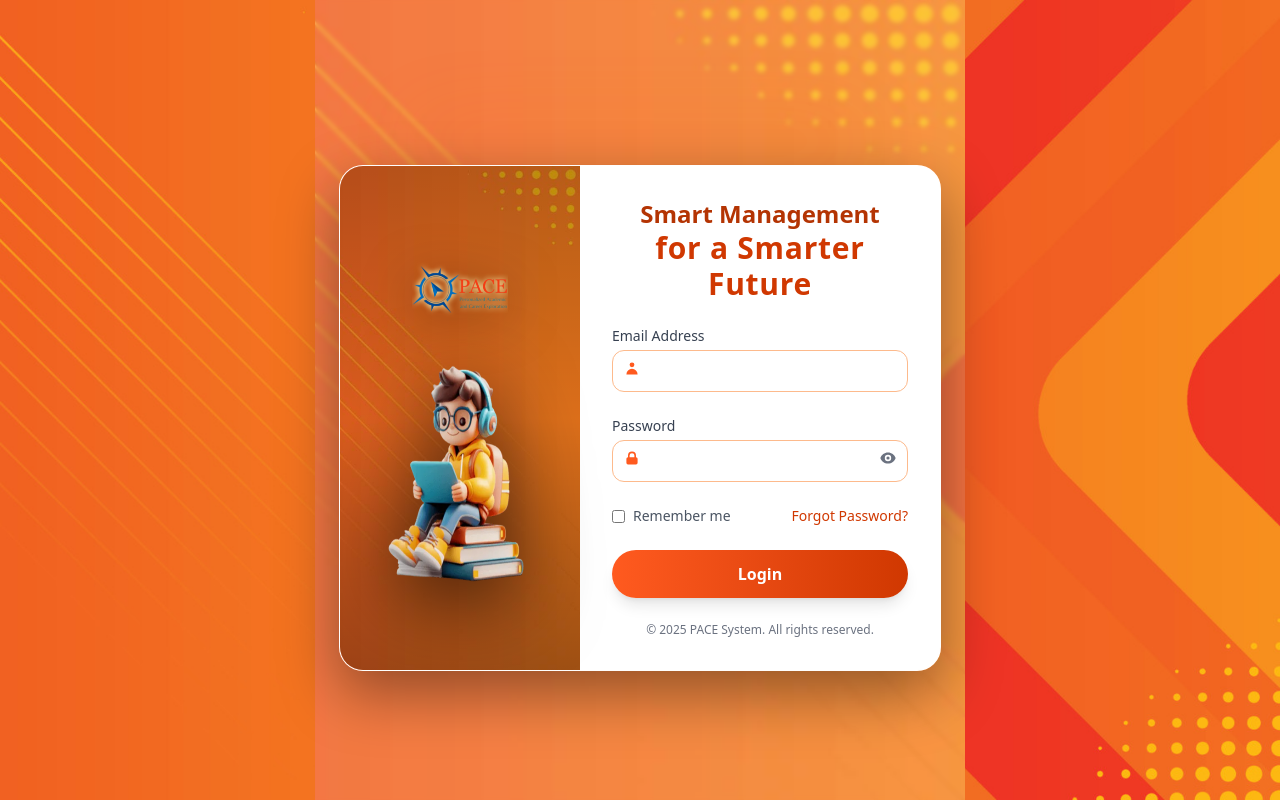
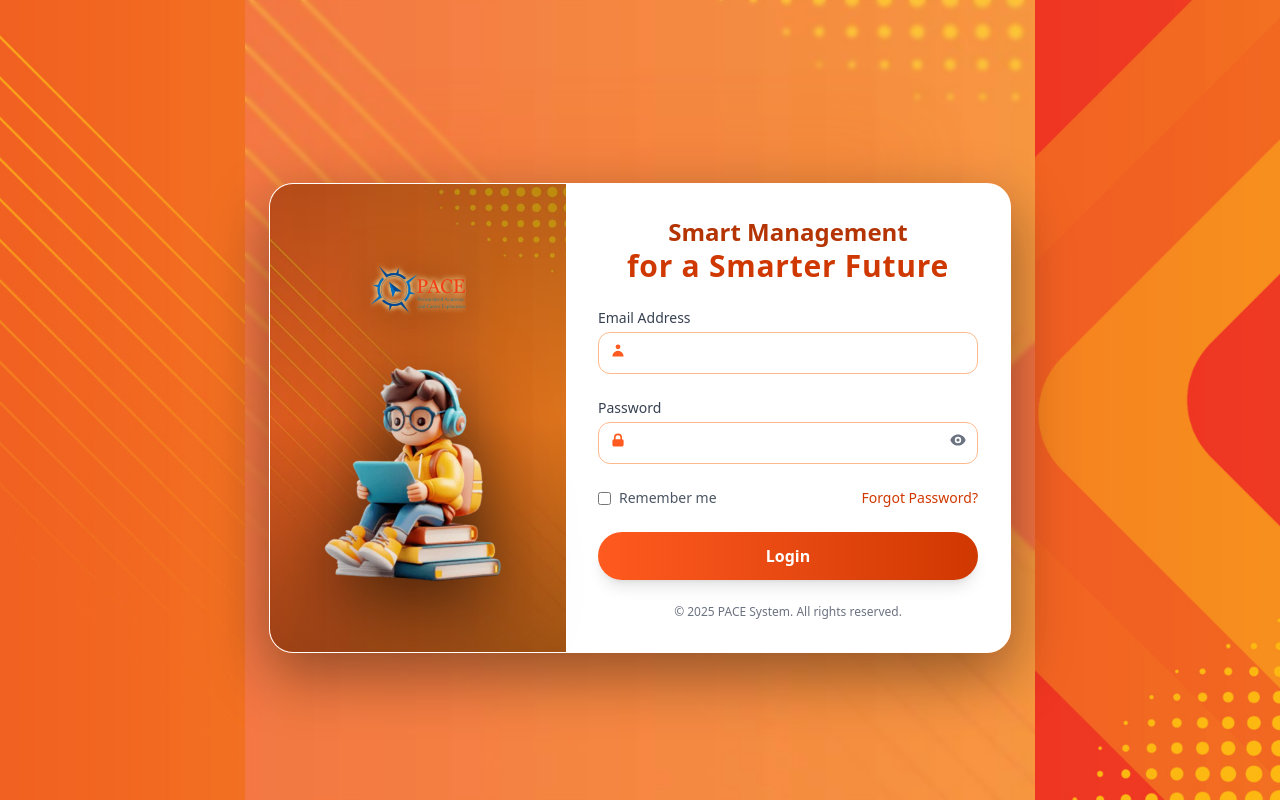
Before and after one commit to MarkDenver01/pace_app, a React (Vite) app: page /login in a window 1280 px wide. Built offline with nearby package versions, Linux system fonts and the light colour scheme.

Commit message:
update again

```diff
--- a/src/App.tsx
+++ b/src/App.tsx
@@ -46,7 +46,7 @@ function App() {
             : {}
         }
       >
-        <div className={isAuthPage ? "z-10 w-full max-w-[650px] mx-auto" : "w-full"}>
+        <div className={isAuthPage ? "z-10" : "w-full"}>
           <Routes>
             {/* Homepage → Landing Page */}
             <Route path="/" element={<PaceLandingPage />} />
```
